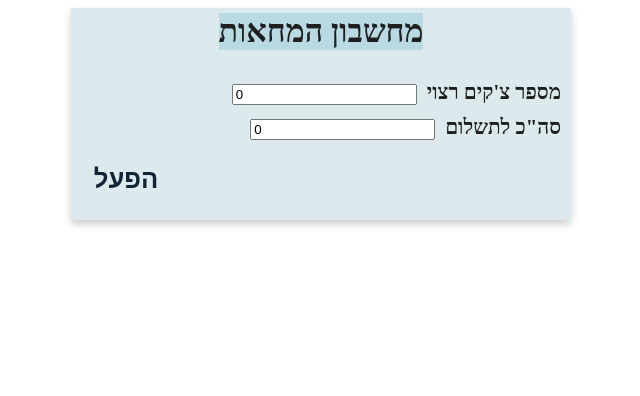
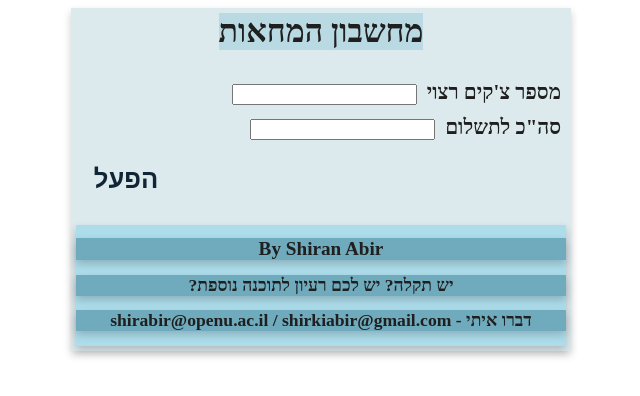
Before and after one commit to ShiranAbir/checkGen, a Vue app: page / in a window 1280 px wide. Shown: the top 396 px of the page, without its empty margins (319-959 px from the left). Built offline with nearby package versions, Linux system fonts and the light colour scheme.

Commit message:
Add footer.

```diff
--- a/package.json
+++ b/package.json
@@ -2,6 +2,7 @@
   "name": "checkgen",
   "version": "0.0.0",
   "private": true,
+  "homepage": "https://shiranabir.github.io/checkGen",
   "scripts": {
     "dev": "vite",
     "build": "vite build",
--- a/src/assets/main.scss
+++ b/src/assets/main.scss
@@ -80,3 +80,22 @@
     }
   }
 }
+
+footer{
+  box-shadow: 0px 4px 8px rgba(0, 0, 0, 0.2);
+  background-color: #adddeb;
+  color: #1f1f1f;
+  margin-top: 10px;
+  text-align: center;
+
+  h1{
+    font-size: 1.2rem;
+    background-color: #6fabbd;
+    box-shadow: 0px 4px 8px rgba(0, 0, 0, 0.2);
+  }
+  h2{
+    font-size: 1.1rem;
+    background-color: #6fabbd;
+    box-shadow: 0px 4px 8px rgba(0, 0, 0, 0.2);
+  }
+}
--- a/src/components/TheGenerator.vue
+++ b/src/components/TheGenerator.vue
@@ -19,6 +19,11 @@
     <div v-if="answer" class="output-container">
         <h1 dir="rtl">{{ answer }}</h1>
     </div>
+    <footer>
+        <h1>By Shiran Abir</h1>
+        <h2 dir="rtl">יש תקלה? יש לכם רעיון לתוכנה נוספת?</h2>
+        <h2 dir="rtl">דברו איתי - shirabir@openu.ac.il / shirkiabir@gmail.com</h2>
+    </footer>
 </div>
 </template>
 <script>
@@ -30,12 +35,13 @@ export default{
   data() {
     return{
         answer: null,
-        checksAmount: 0,
-        price:0,
+        checksAmount: null,
+        price:null,
     }
 },
 methods:{
     generateChecks(){
+        if (this.checksAmount <= 0||this.price <= 0) return
         let paymentPerCheck = this.price/this.checksAmount
         if (this.price%this.checksAmount == 0){
             this.answer = 'יש להכין ' + this.checksAmount + ' המחאות, כל אחת על סך ' + paymentPerCheck + ' שקלים '
```
